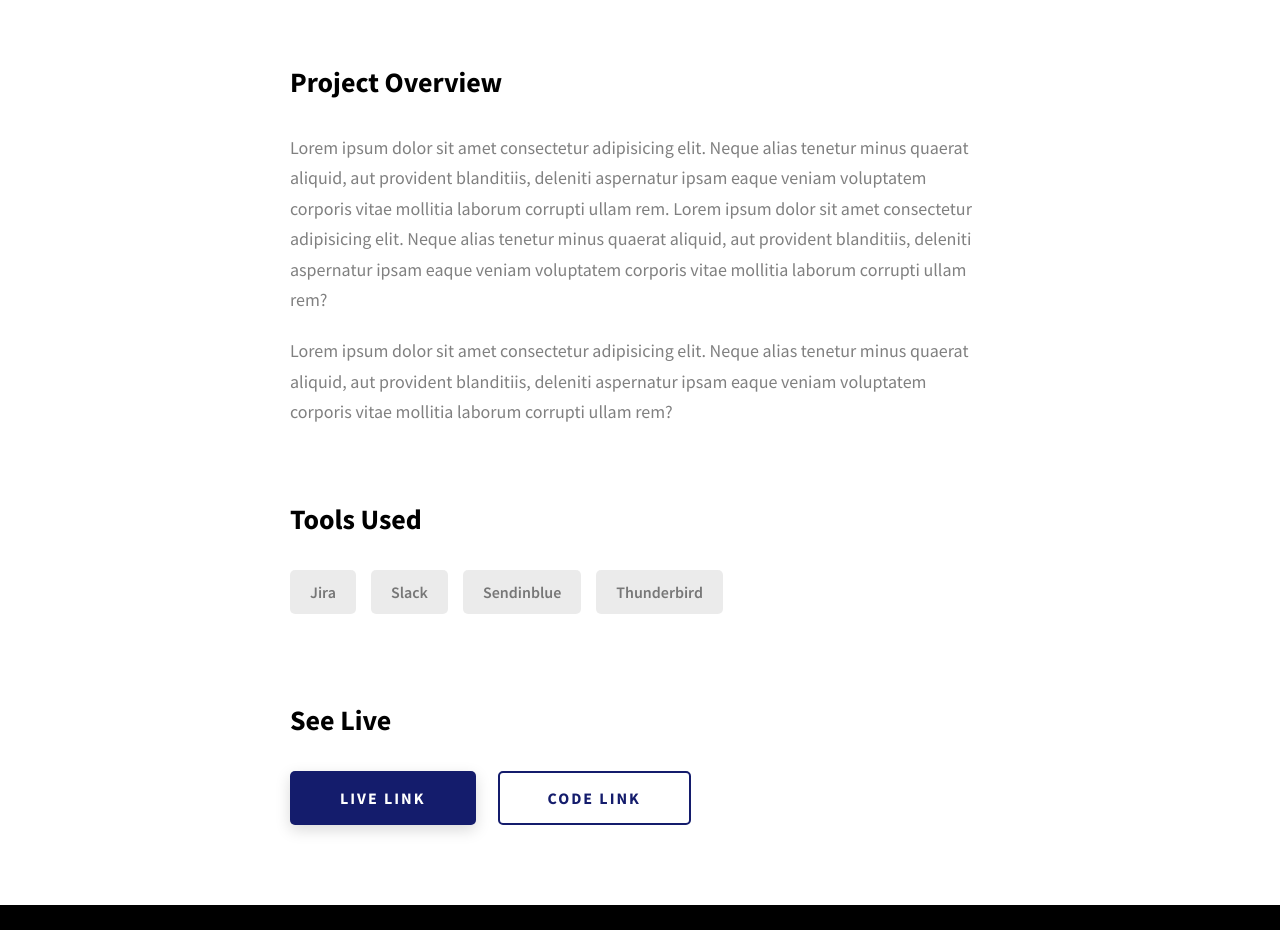
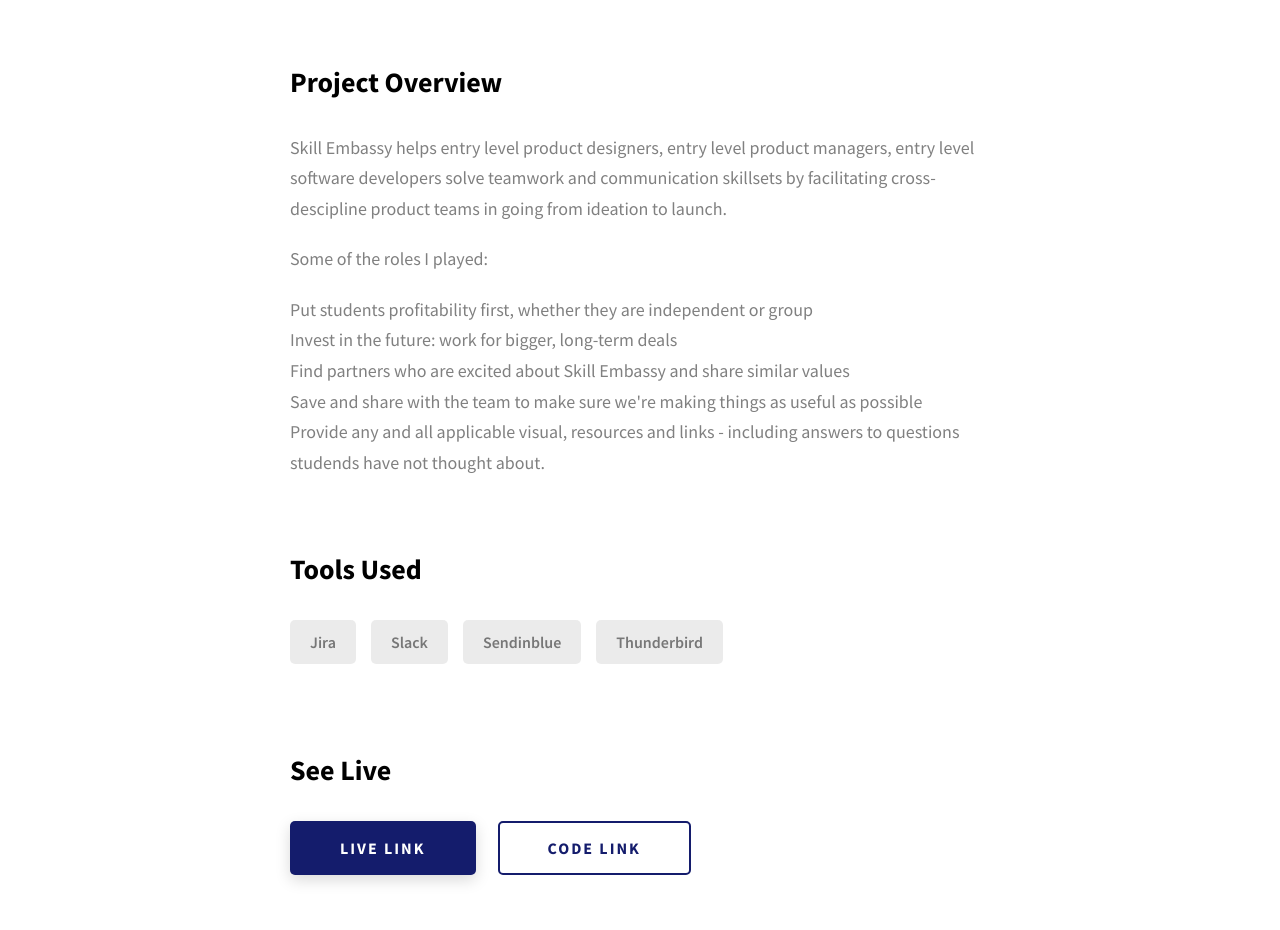
Before and after one commit to PatrickKyei/briefcase, a website: page project-1.html in a window 1280 px wide. Shown: the part 1380-2310 px from the top of the page. Drawn offline with Linux system fonts and the light colour scheme.

Commit message:
update content

```diff
--- a/project-1.html
+++ b/project-1.html
@@ -94,20 +94,21 @@
           <div class="project-details__desc">
             <h3 class="project-details__content-title">Project Overview</h3>
             <p class="project-details__desc-para">
-              Lorem ipsum dolor sit amet consectetur adipisicing elit. Neque
-              alias tenetur minus quaerat aliquid, aut provident blanditiis,
-              deleniti aspernatur ipsam eaque veniam voluptatem corporis vitae
-              mollitia laborum corrupti ullam rem. Lorem ipsum dolor sit amet
-              consectetur adipisicing elit. Neque alias tenetur minus quaerat
-              aliquid, aut provident blanditiis, deleniti aspernatur ipsam
-              eaque veniam voluptatem corporis vitae mollitia laborum corrupti
-              ullam rem?
+            Skill Embassy helps entry level product designers, entry level product managers, entry level software developers solve teamwork
+            and communication skillsets by facilitating cross-descipline product teams in going from ideation to launch.
             </p>
             <p class="project-details__desc-para">
-              Lorem ipsum dolor sit amet consectetur adipisicing elit. Neque
-              alias tenetur minus quaerat aliquid, aut provident blanditiis,
-              deleniti aspernatur ipsam eaque veniam voluptatem corporis vitae
-              mollitia laborum corrupti ullam rem?
+              Some of the roles I played:
+              <ul class="project-details__desc-para">
+                <li>Put students profitability first, whether they are independent or group</li>
+                                <li>Invest in the future: work for bigger, long-term deals</li>
+                                <li>Find partners who are excited about Skill Embassy and share similar values</li>
+                                <li>Save and share with the team to make sure we're making things as useful as possible</li>
+                                <li>Provide any and all applicable visual, resources and links - including answers to questions studends have not
+                                  thought about.
+                                </li>
+
+              </ul>
             </p>
           </div>
           <div class="project-details__tools-used">
```
